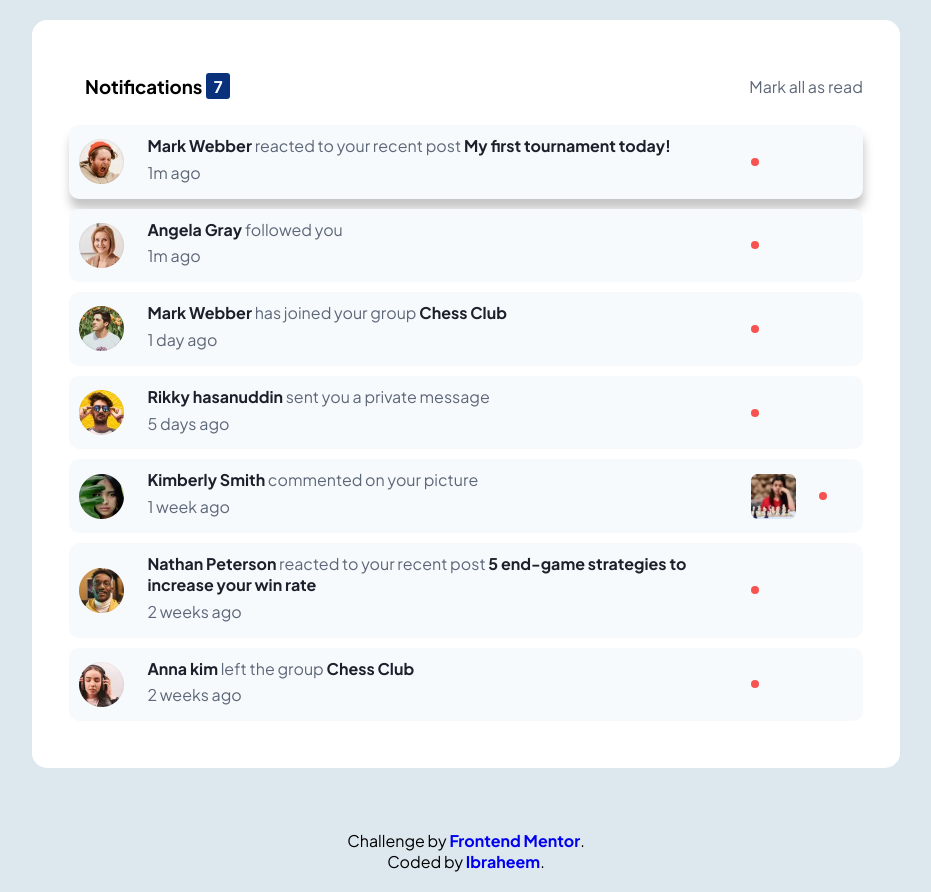
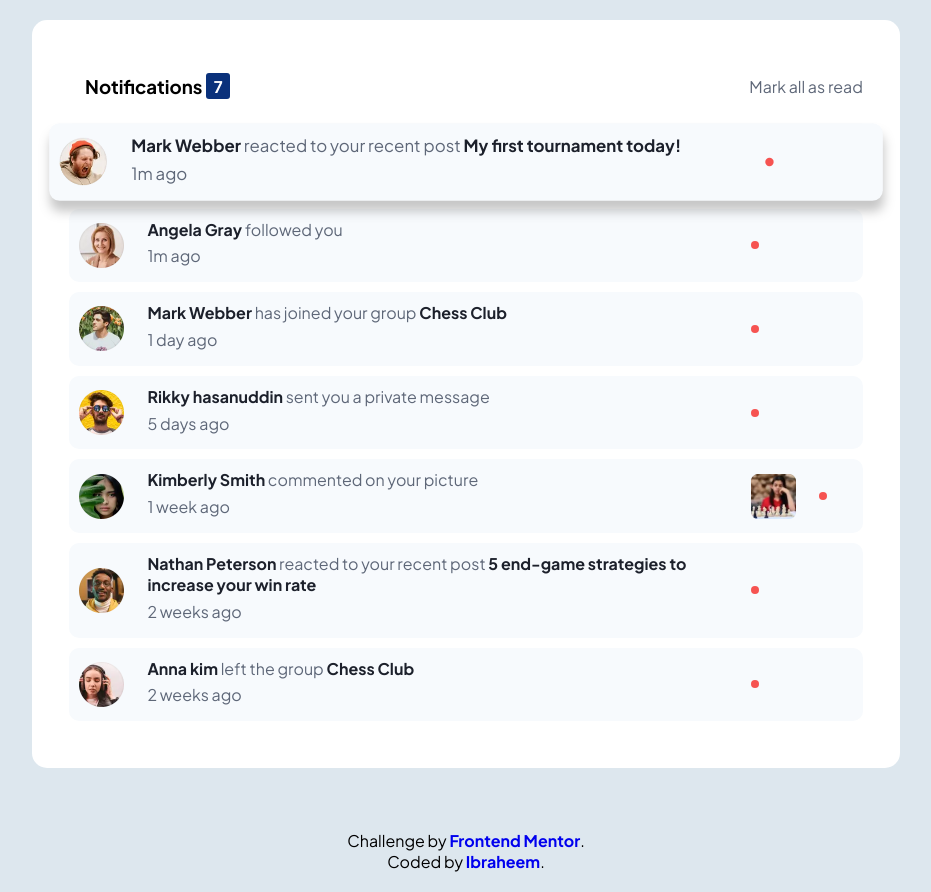
Before and after one commit to Ibhassan01/Notifications_page, a plain HTML site: page index.html in a window 1280 px wide. In both pictures the pointer is over the element 640 px from the left and 161 px from the top of the page. Shown: the whole page, without its empty margins (174-1105 px from the left). Drawn offline with Linux system fonts and the light colour scheme; files whose address does not match are found by name.

Commit message:
Edited README.md file

```diff
--- a/style.css
+++ b/style.css
@@ -76,6 +76,8 @@ section{
     transition: .3s;
 }
 section:hover{
+    scale: 1.05;
+    cursor: pointer;
     box-shadow: 1px 10px 10px rgba(128, 128, 128, 0.447);
 }
 section img{
```
Also changed, not shown: assets/images/Screenshot (226).png (added), 2 other files.
